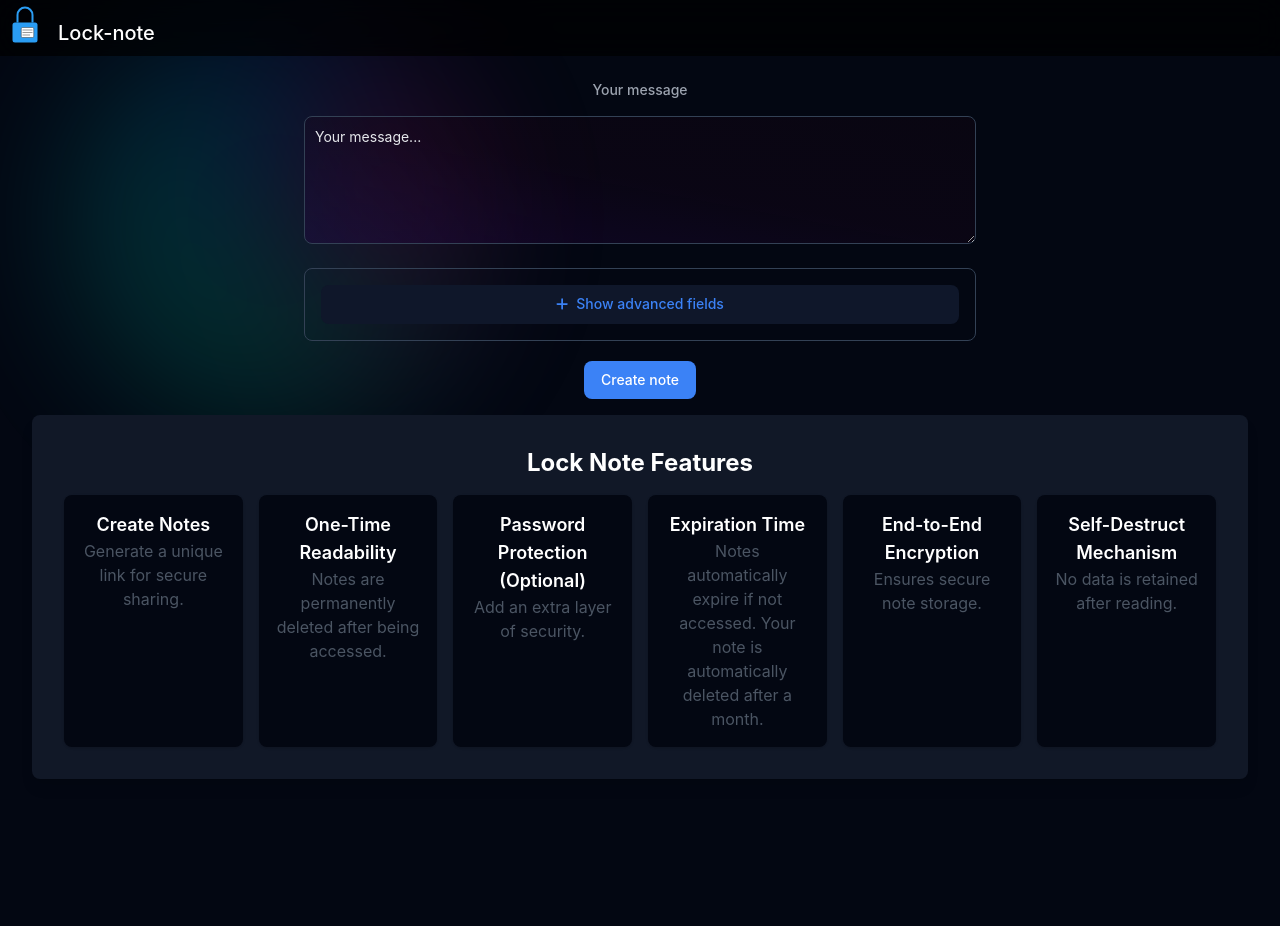
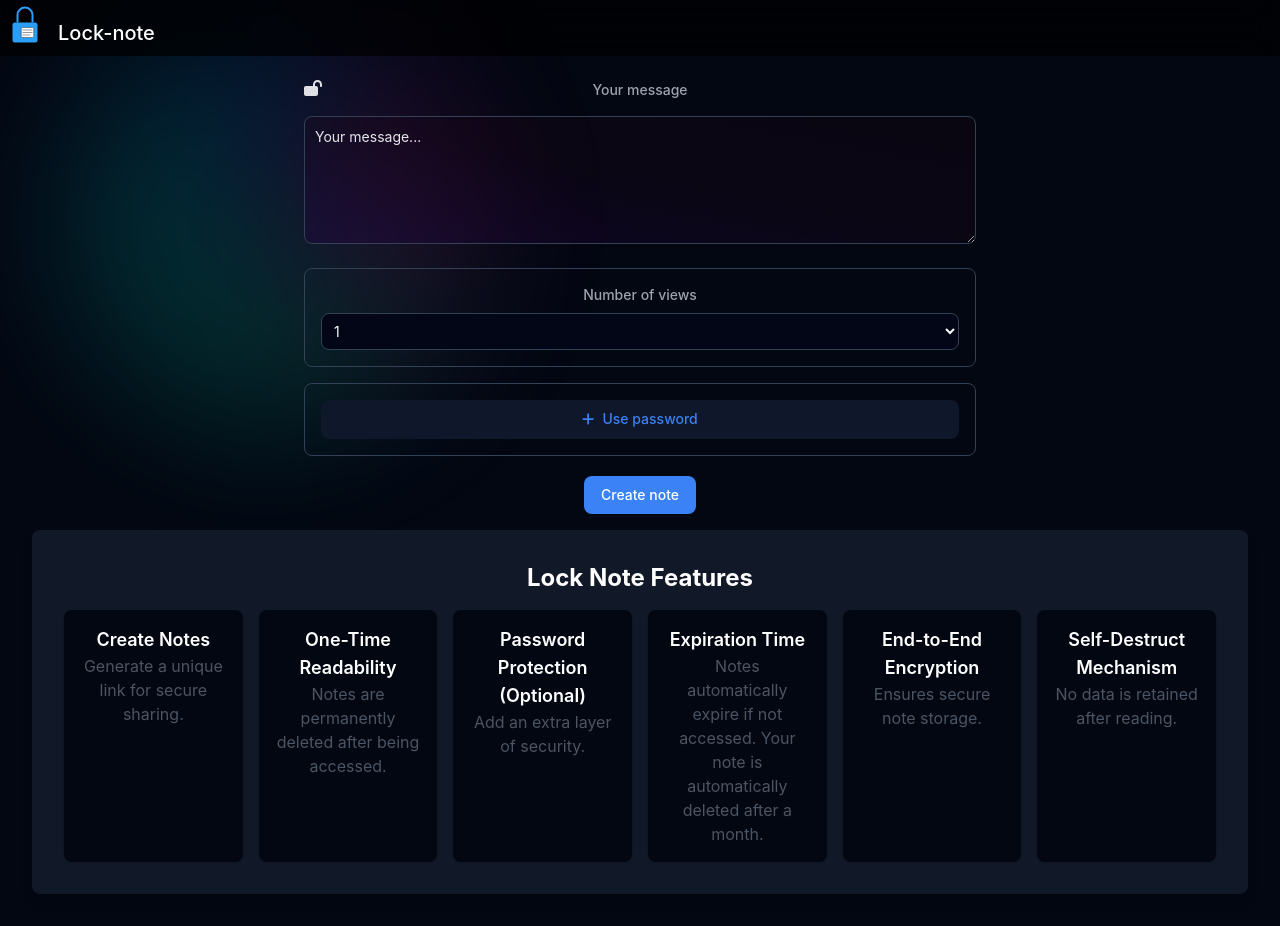
Before and after one commit to trolund/lock-note, a React (Vite) app in the folder src/LockNote.Client/: page / in a window 1280 px wide. Before the commit the page ends 811 px from the top, so only its background shows below. Built offline with nearby package versions, Linux system fonts and the light colour scheme.

Commit message:
changed creation form

```diff
--- a/src/LockNote.Client/src/api/client.ts
+++ b/src/LockNote.Client/src/api/client.ts
@@ -65,3 +65,21 @@ export const useCreateNote = (queryClient: QueryClient) => {
     },
   });
 };
+
+const deleteNote = async (noteId: string) => {
+  const res = await fetch(`${baseUrl}/api/notes/${noteId}`, {
+    method: "DELETE",
+  });
+
+  if (!res.ok) {
+    throw new Error("Failed to delete note");
+  }
+};
+
+export const useDeleteNote = (id: string, queryClient: QueryClient) => {
+  return useMutation(() => deleteNote(id), {
+    onSuccess: () => {
+      queryClient.invalidateQueries("note");
+    },
+  });
+};
--- a/src/LockNote.Client/src/component/note-form.tsx
+++ b/src/LockNote.Client/src/component/note-form.tsx
@@ -1,9 +1,18 @@
 import { FontAwesomeIcon } from "@fortawesome/react-fontawesome";
 import { useState } from "react";
 import { useForm, SubmitHandler } from "react-hook-form";
-import { faPlus, faMinus } from "@fortawesome/free-solid-svg-icons";
+import {
+  faPlus,
+  faMinus,
+  faEye,
+  faEyeSlash,
+} from "@fortawesome/free-solid-svg-icons";
 import { NoteDto } from "../types/NoteDto";
-import { faSpinner } from "@fortawesome/free-solid-svg-icons";
+import {
+  faSpinner,
+  faLock,
+  faLockOpen,
+} from "@fortawesome/free-solid-svg-icons";
 
 type Inputs = {
   message: string;
@@ -31,19 +40,16 @@ export default function NoteForm({
   const password = watch("password");
   const numOfViews = watch("numOfViews");
 
+  const [message, setMessage] = useState<string>("");
+  const [usePassword, setUsePassword] = useState<boolean>(false);
+  const [ShowPassword, setShowPassword] = useState<boolean>(false);
+
   const onSubmit: SubmitHandler<Inputs> = () =>
     mutate({
       content: message,
-      password: password,
+      password: usePassword ? password : null,
       readBeforeDelete: numOfViews,
     } as NoteDto);
-
-  const [isExpanded, setIsExpanded] = useState(false);
-  const [message, setMessage] = useState<string>("");
-
-  const toggleExpand = () => {
-    setIsExpanded(!isExpanded);
-  };
 
   return (
     /* "handleSubmit" will validate your inputs before invoking "onSubmit" */
@@ -56,6 +62,10 @@ export default function NoteForm({
         >
           Your message
         </label>
+        <FontAwesomeIcon
+          icon={usePassword ? faLock : faLockOpen}
+          className="absolute"
+        />
         <textarea
           data-testid="message"
           id="message"
@@ -71,28 +81,13 @@ export default function NoteForm({
           })}
           onChange={(e) => setMessage(e.target.value)}
           value={message}
-        />
+        ></textarea>
         <p className="text-red-500" data-testid="message-error">
           {errors.message && errors.message.message}
         </p>
       </div>
+
       <div className="mt-4 space-y-4 rounded-lg border-[1px] border-slate-700 p-4">
-        <button
-          data-testid="expand-button"
-          type="button"
-          onClick={toggleExpand}
-          className="w-full bg-slate-900 text-sm text-blue-500 hover:underline"
-        >
-          <FontAwesomeIcon
-            icon={isExpanded ? faMinus : faPlus}
-            className="mr-2"
-          />
-          {isExpanded ? "Hide advanced fields" : "Show advanced fields"}
-        </button>
-
-        {/* Expanding section */}
-        {isExpanded && (
-          <div className="flex flex-col gap-4">
         <div className="flex w-full flex-col gap-2">
           <label className="text-sm font-medium text-gray-400">
             Number of views
@@ -115,14 +110,35 @@ export default function NoteForm({
             ))}
           </select>
         </div>
+      </div>
 
-            <hr className="border-dashed border-slate-700" />
+      <div className="mt-4 space-y-4 rounded-lg border-[1px] border-slate-700 p-4">
+        <button
+          data-testid="expand-button"
+          type="button"
+          onClick={() => setUsePassword(!usePassword)}
+          className="w-full bg-slate-900 text-sm text-blue-500 hover:underline"
+        >
+          <FontAwesomeIcon
+            icon={usePassword ? faMinus : faPlus}
+            className="mr-2"
+          />
+          {usePassword ? "Do not use password" : "Use password"}
+        </button>
+        {/* Expanding section */}
+        {usePassword && (
           <div className="flex w-full flex-col gap-2">
             <label className="text-sm font-medium text-gray-400">
               Password
             </label>
+            <span
+              className="z-10 -mb-9 ml-auto mr-4"
+              onClick={() => setShowPassword(!ShowPassword)}
+            >
+              <FontAwesomeIcon icon={ShowPassword ? faEyeSlash : faEye} />
+            </span>
             <input
-                type="password"
+              type={ShowPassword ? "text" : "password"}
               className="w-full rounded-lg border border-slate-700 bg-slate-950 p-2 text-sm text-white placeholder-gray-400 focus:border-blue-500 focus:ring-blue-500"
               placeholder="Enter a password"
               {...register("password", { required: "Password is required" })}
@@ -130,8 +146,14 @@ export default function NoteForm({
             <label className="text-sm font-medium text-gray-400">
               Password again
             </label>
+            <span
+              className="z-10 -mb-9 ml-auto mr-4"
+              onClick={() => setShowPassword(!ShowPassword)}
+            >
+              <FontAwesomeIcon icon={ShowPassword ? faEyeSlash : faEye} />
+            </span>
             <input
-                type="password"
+              type={ShowPassword ? "text" : "password"}
               className="w-full rounded-lg border border-slate-700 bg-slate-950 p-2 text-sm text-white placeholder-gray-400 focus:border-blue-500 focus:ring-blue-500"
               placeholder="Enter the same again password"
               {...register("passwordAgain", {
@@ -142,7 +164,11 @@ export default function NoteForm({
             <p className="text-red-500">
               {errors.passwordAgain && errors.passwordAgain.message}
             </p>
-            </div>
+            <hr className="border-dashed border-slate-700" />
+            <p className="text-slate-500">
+              When a password is used is the message encrypted an can not be
+              read by anyone without the correct password.
+            </p>
           </div>
         )}
       </div>
--- a/src/LockNote.Client/src/pages/created.tsx
+++ b/src/LockNote.Client/src/pages/created.tsx
@@ -36,7 +36,9 @@ const CreatedPage: FunctionComponent<CreatedPageProps> = () => {
           <FontAwesomeIcon icon={faArrowLeft} className="mr-2" />
           Back
         </Link>
-        <Lottie animationData={okAnimation} loop={false} />
+        {okAnimation && (
+          <Lottie animationData={okAnimation} loop={false} allowTransparency />
+        )}
         <h2 className="-mt-24 mb-12 text-xl text-green-600">
           Your note has been created!
         </h2>
--- a/src/LockNote.Client/src/pages/read-note.tsx
+++ b/src/LockNote.Client/src/pages/read-note.tsx
@@ -1,19 +1,28 @@
-import { Link, Navigate, useParams } from "react-router-dom";
-import { useGetNoteById } from "../api/client";
+import { Link, Navigate, useNavigate, useParams } from "react-router-dom";
+import { useDeleteNote, useGetNoteById } from "../api/client";
 import { useEffect, useState } from "react";
 import { FontAwesomeIcon } from "@fortawesome/react-fontawesome";
 import { faArrowLeft } from "@fortawesome/free-solid-svg-icons";
+import { useQueryClient } from "react-query";
 
 export const ReadNote = () => {
   const { noteId } = useParams();
+  const queryClient = useQueryClient();
 
   if (!noteId) {
     return <Navigate to="/not-found" replace />;
   }
 
-  // state of password input
   const [password, setPassword] = useState<string | null>(null);
   const { data, refetch, isLoading } = useGetNoteById(noteId, password);
+  const { mutate, isSuccess } = useDeleteNote(noteId, queryClient);
+  const navigate = useNavigate();
+
+  useEffect(() => {
+    if (isSuccess) {
+      navigate("/", { replace: true });
+    }
+  }, [isSuccess]);
 
   useEffect(() => {
     refetch();
@@ -70,6 +79,12 @@ export const ReadNote = () => {
             disabled
             value={data?.content ?? "Note does not exist"}
           />
+          <p>Reads left: {data?.readBeforeDelete}</p>
+          {data?.readBeforeDelete && data?.readBeforeDelete > 0 && (
+            <button type="button" onClick={() => mutate()}>
+              Delete
+            </button>
+          )}
         </>
       )}
     </div>
```
Lines whose indentation alone changed are shown as unchanged.
